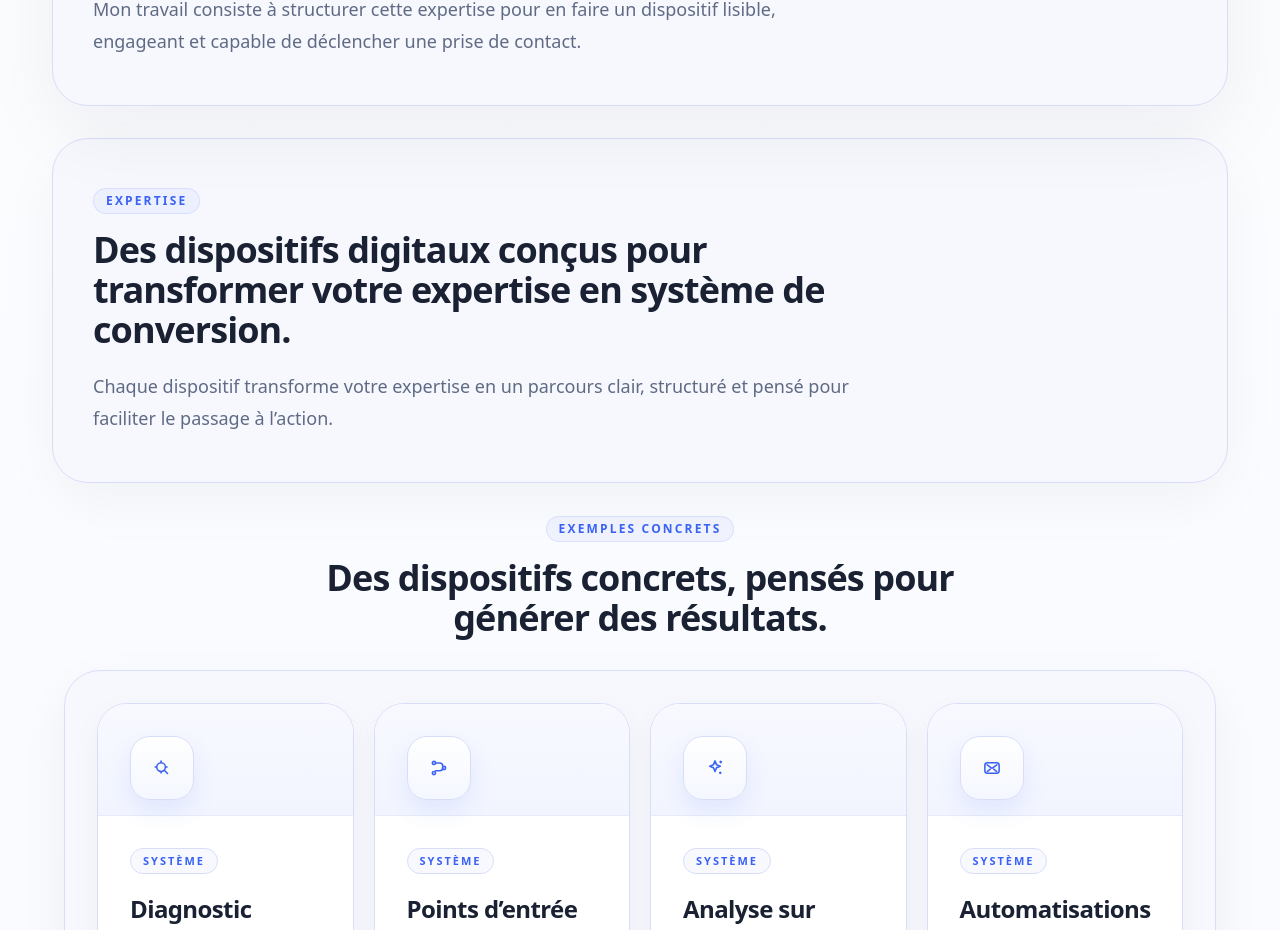
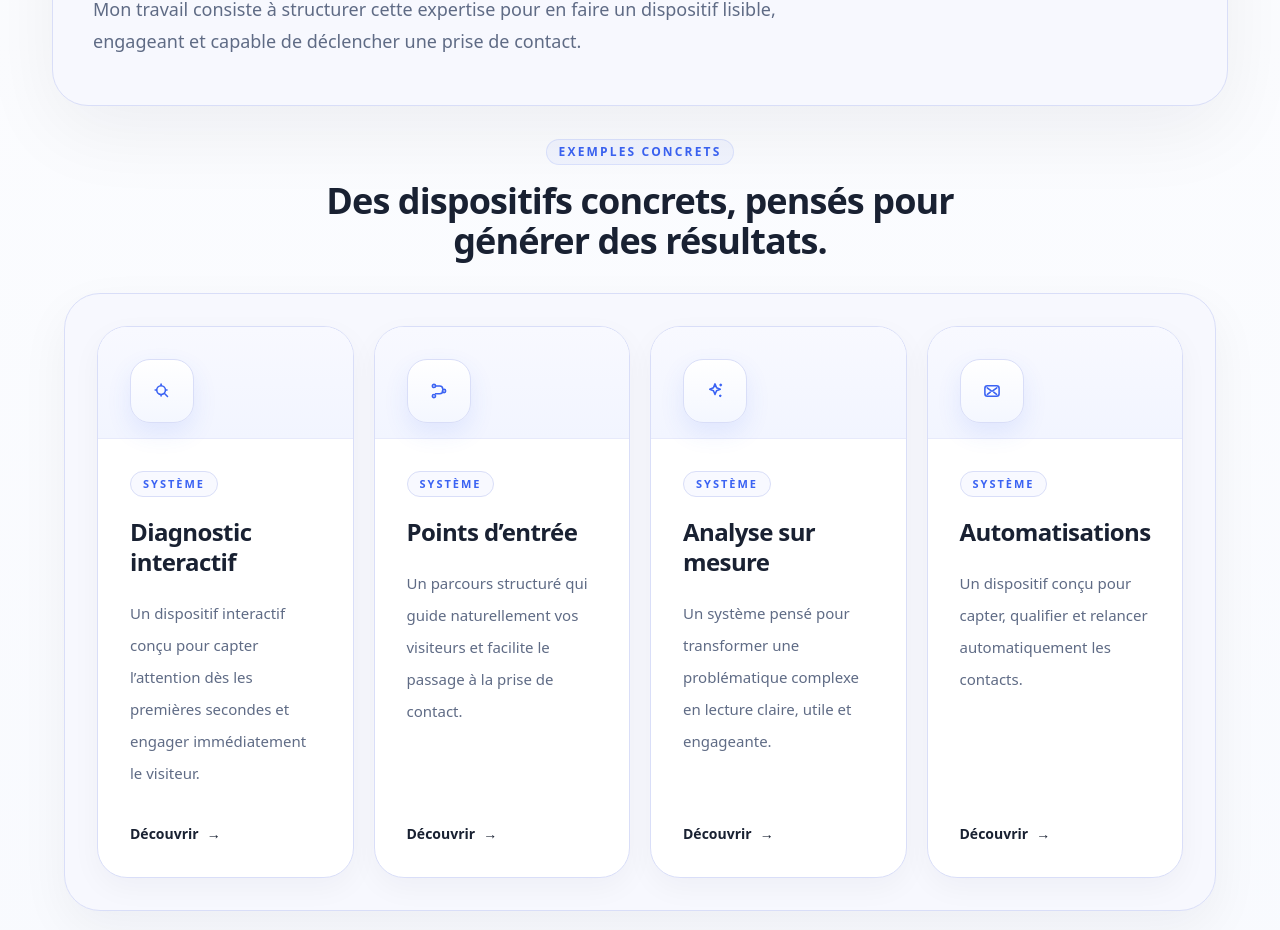
Before and after one commit to arnaudcrestey/portail-site-vitrine, a Next.js app: page / in a window 1280 px wide. Shown: the part 1400-2330 px from the top of the page. Built offline with nearby package versions, Linux system fonts and the light colour scheme.

Commit message:
Update page.tsx

```diff
--- a/app/page.tsx
+++ b/app/page.tsx
@@ -21,24 +21,6 @@ export default function HomePage() {
               <p className="mt-4 text-lg leading-8 text-slate">
                 Mon travail consiste à structurer cette expertise pour en faire un dispositif
                 lisible, engageant et capable de déclencher une prise de contact.
-              </p>
-            </div>
-          </div>
-        </div>
-      </section>
-
-      <section className="pb-6 pt-2">
-        <div className="container-layout">
-          <div className="rounded-[36px] border border-[#d9def8] bg-[#f7f8fe] px-6 py-10 shadow-[0_20px_60px_rgba(15,23,42,0.04)] sm:px-8 sm:py-12 lg:px-10">
-            <div className="max-w-3xl">
-              <span className="section-eyebrow">Expertise</span>
-
-              <h2 className="mt-4 text-3xl font-semibold tracking-tight text-ink sm:text-4xl">
-               Des dispositifs digitaux conçus pour transformer votre expertise en système de conversion.
-              </h2>
-
-              <p className="mt-5 text-lg leading-8 text-slate">
-                Chaque dispositif transforme votre expertise en un parcours clair, structuré et pensé pour faciliter le passage à l’action.
               </p>
             </div>
           </div>
```
